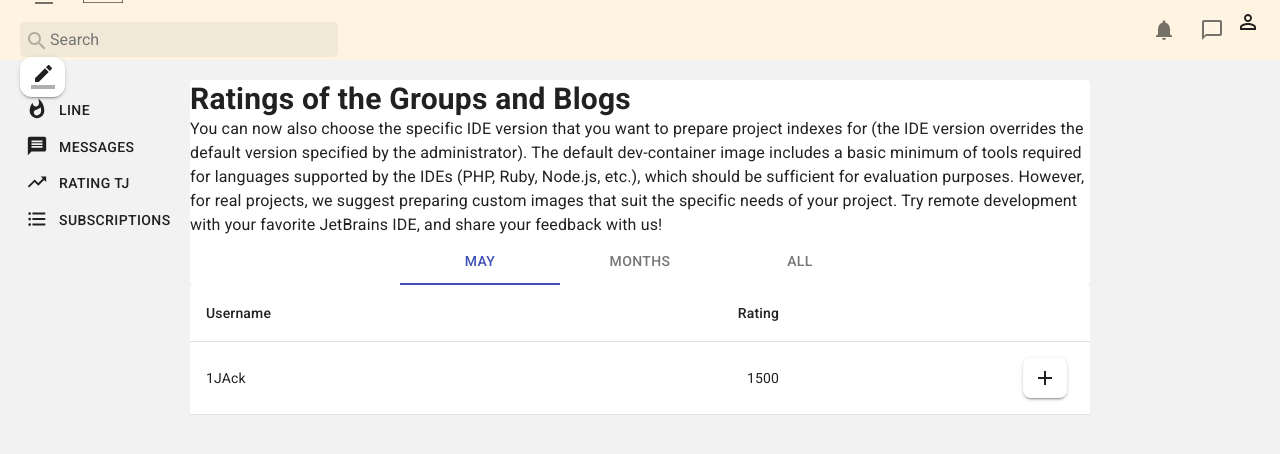
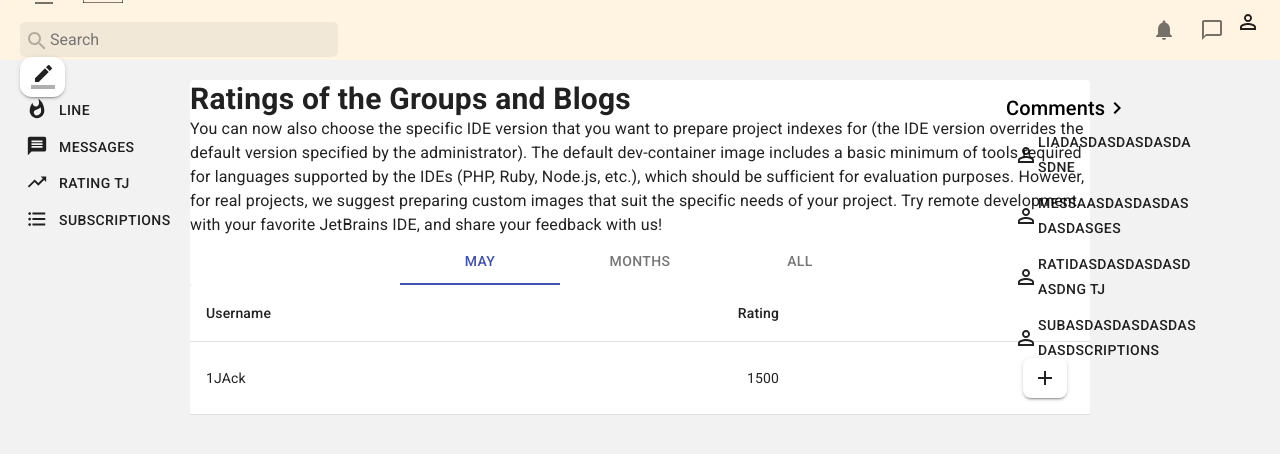
Before and after one commit to waldemarWolles/tjornal_clone_frontend, a Next.js app: page /ratings in a window 1280 px wide. Shown: the top 454 px of the page. Built offline with nearby package versions, Linux system fonts and the light colour scheme.

Commit message:
added comments sidebar

```diff
--- /dev/null
+++ b/components/CommentsSideBar/CommentsSideBar.module.scss
@@ -0,0 +1,36 @@
+.commentsSideBar {
+  position: fixed;
+  top: 10%;
+  right: 5%;
+  width: 200px;
+  margin: 12px 10px;
+  word-break: break-all;
+
+  ul {
+    list-style: none;
+    padding: 0;
+    margin: 0;
+  }
+
+  li > button {
+    display: flex;
+    align-items: center;
+    text-align: left;
+  }
+}
+
+.commentsHiddenSideBar {
+  margin: 12px 10px;
+  position: fixed;
+  top: 10%;
+  right: 5%;
+  width: 50px;
+  cursor: pointer;
+}
+
+.title {
+  display: flex;
+  align-items: center;
+  justify-content: flex-start;
+  cursor: pointer;
+}
--- /dev/null
+++ b/components/CommentsSideBar/index.tsx
@@ -0,0 +1,66 @@
+/* eslint-disable @next/next/link-passhref */
+import React, { useState } from 'react'
+
+import { Button, Typography } from '@material-ui/core'
+import styles from './CommentsSideBar.module.scss'
+import AvatarIcon from '@material-ui/icons/PermIdentity'
+import Link from 'next/link'
+import ArrowRightIcon from '@material-ui/icons/KeyboardArrowRight'
+import ArrowLeftIcon from '@material-ui/icons/KeyboardArrowLeft'
+
+const comments = [
+  { text: 'Liadasdasdasdasdasdne ', icon: <AvatarIcon /> },
+  { text: 'Messaasdasdasdasdasdasges', icon: <AvatarIcon /> },
+  { text: 'Ratidasdasdasdasdasdng TJ', icon: <AvatarIcon /> },
+  { text: 'Subasdasdasdasdasdasdscriptions', icon: <AvatarIcon /> },
+]
+
+type Comment = {
+  text: string
+  id: number
+  createdAt: string
+  user: {
+    fullName: string
+    avatarUrl: string
+  }
+}
+
+interface PropsType {
+  items?: Comment[]
+}
+
+export const CommentsSideBar: React.FC<PropsType> = ({ items }) => {
+  const [visible, setVisible] = useState(true)
+
+  const toggleVisible = () => {
+    setVisible(!visible)
+  }
+
+  return visible ? (
+    <div className={styles.commentsSideBar}>
+      <Typography onClick={toggleVisible} variant="h6" className={styles.title}>
+        Comments
+        <ArrowRightIcon width={15} height={10} />
+      </Typography>
+
+      <ul>
+        {comments.map((obj, id) => {
+          return (
+            <li key={id}>
+              <Link href={''}>
+                <Button>
+                  {obj.icon}
+                  {obj.text}
+                </Button>
+              </Link>
+            </li>
+          )
+        })}
+      </ul>
+    </div>
+  ) : (
+    <div onClick={toggleVisible} className={styles.commentsHiddenSideBar}>
+      <ArrowLeftIcon width={15} height={10} />
+    </div>
+  )
+}
--- a/components/FullPost/index.tsx
+++ b/components/FullPost/index.tsx
@@ -2,6 +2,7 @@ import React from 'react'
 
 import styles from './FullPost.module.scss'
 import { Paper, Typography } from '@material-ui/core'
+import { AddCommentForm } from '../AddCommentForm'
 
 export const FullPost: React.FC = () => {
   return (
@@ -22,6 +23,7 @@ export const FullPost: React.FC = () => {
             inflection point where, at least for us, sustaining U.S.”
           </Typography>
         </div>
+        <AddCommentForm />
       </div>
     </Paper>
   )
--- a/components/Write/index.tsx
+++ b/components/Write/index.tsx
@@ -1,9 +1,5 @@
-import { Paper, Tab, Table, TableCell, TableHead, TableBody, TableRow, Tabs, Typography, Button, TextField } from '@material-ui/core'
-import { useEffect, useState } from 'react'
-import AddIcon from '@material-ui/icons/Add'
-import CheckIcon from '@material-ui/icons/Check'
+import { Button, TextField } from '@material-ui/core'
 import styles from './Write.module.scss'
-import clsx from 'clsx'
 import dynamic from 'next/dynamic'
 
 const Editor = dynamic(() => import('../Editor').then((m) => m.Editor), { ssr: false })
--- a/layouts/MainLayout.tsx
+++ b/layouts/MainLayout.tsx
@@ -3,16 +3,18 @@
 import clsx from 'clsx'
 import type { NextPage } from 'next'
 import Head from 'next/head'
+import { CommentsSideBar } from '../components/CommentsSideBar'
 import { Header } from '../components/Header'
 import { SideBarMenu } from '../components/SidebarMenu'
 
 type Props = {
   fullWidth?: boolean
   hideMenu?: boolean
+  hideComments?: boolean
   className?: string
 }
 
-const MainLayout: NextPage<Props> = ({ children, fullWidth, hideMenu, className }) => {
+const MainLayout: NextPage<Props> = ({ children, fullWidth, hideMenu, hideComments, className }) => {
   return (
     <div>
       <Head>
@@ -34,7 +36,11 @@ const MainLayout: NextPage<Props> = ({ children, fullWidth, hideMenu, className
           </div>
         )}
         <div className={clsx('content', `${fullWidth && 'full-width'}`)}>{children}</div>
-        <div className="rightSide"></div>
+        {!hideComments && (
+          <div className="rightSide">
+            <CommentsSideBar />
+          </div>
+        )}
       </div>
     </div>
   )
--- a/pages/news/[slug].tsx
+++ b/pages/news/[slug].tsx
@@ -5,7 +5,7 @@ import MainLayout from '../../layouts/MainLayout'
 
 const RatingsPage: NextPage = () => {
   return (
-    <MainLayout fullWidth>
+    <MainLayout fullWidth hideComments>
       <FullPost />
     </MainLayout>
   )
--- a/pages/write.tsx
+++ b/pages/write.tsx
@@ -4,7 +4,7 @@ import Write from '../components/Write'
 
 const WritePage: NextPage = () => {
   return (
-    <MainLayout className="main-layout-white" fullWidth hideMenu>
+    <MainLayout className="main-layout-white" fullWidth hideMenu hideComments>
       <Write title="writeTitleDefaultValue" />
     </MainLayout>
   )
```
Also changed, not shown: components/AddCommentForm/AddCommentForm.module.scss (added, +21 -0 lines), components/AddCommentForm/index.tsx (added, +31 -0 lines).
